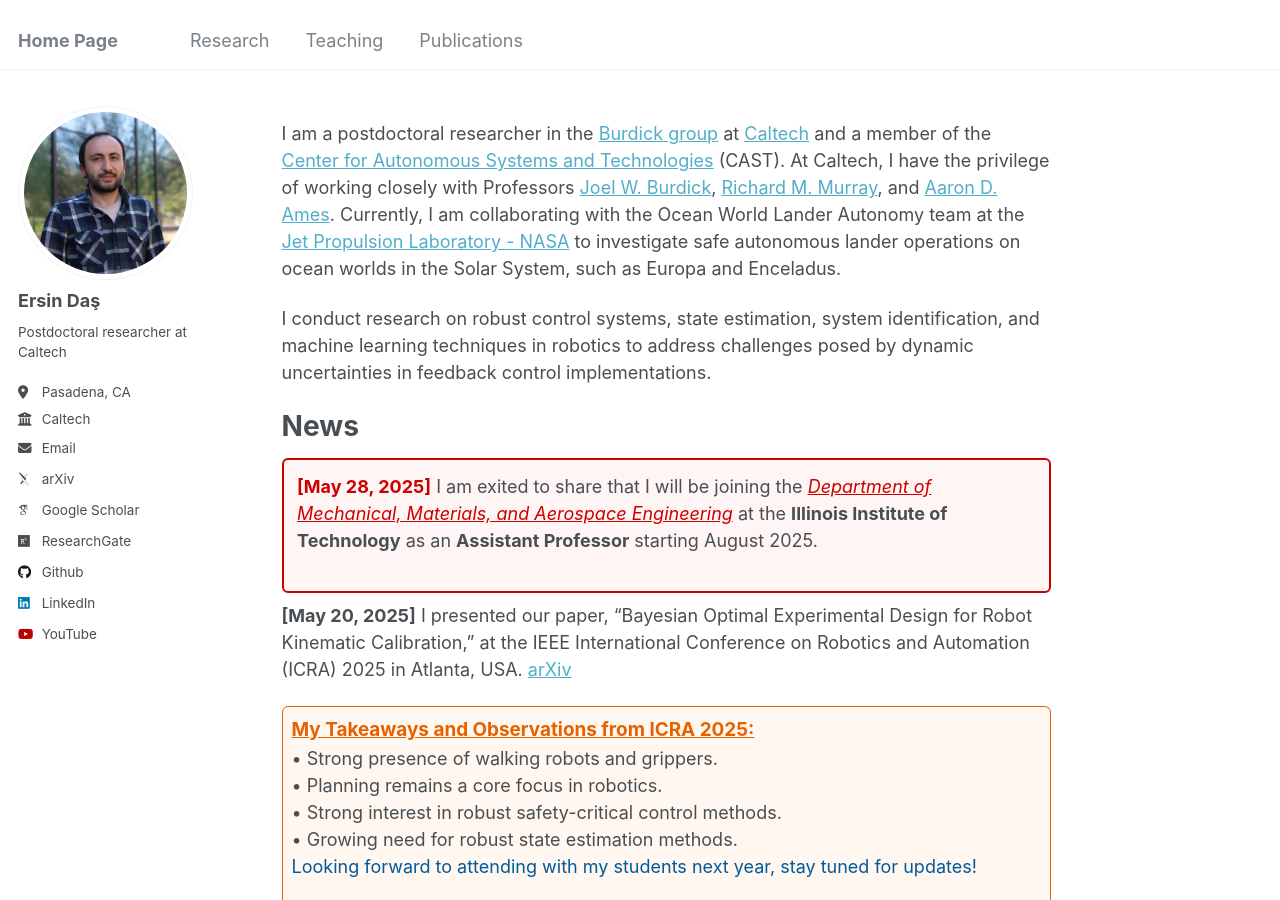
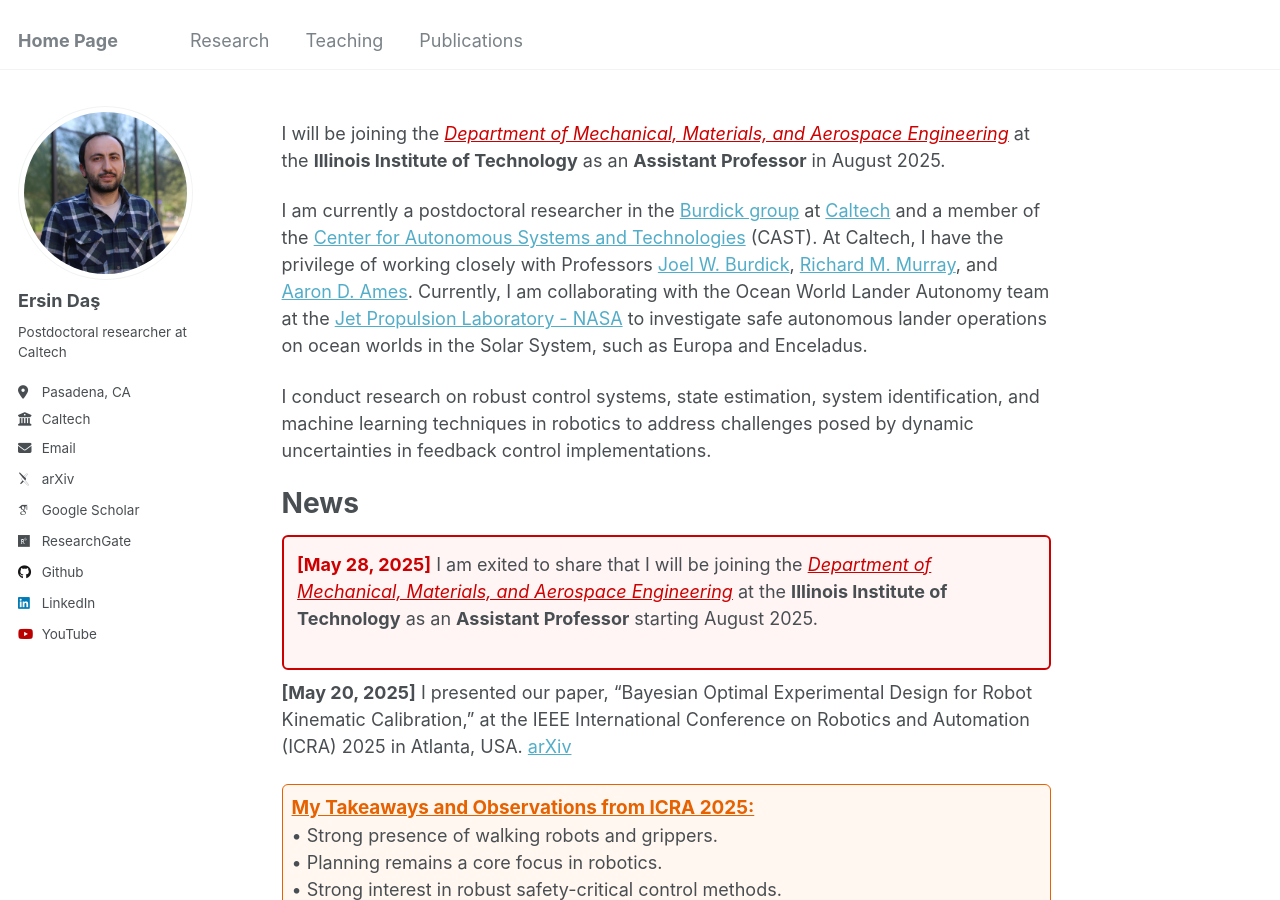
Before and after one commit to ersindas/ersindas.github.io, a Jekyll site: the page built from _pages/about.md, in a window 1280 px wide and 900 px high. Built offline with Jekyll 4.4.1, drawn with Linux system fonts in a browser that asks for light colours; some web fonts are replaced.

Commit message:
Update about.md
IIT

```diff
--- a/_pages/about.md
+++ b/_pages/about.md
@@ -7,7 +7,9 @@ redirect_from:
   - /about.html
 ---
 
-I am a postdoctoral researcher in the [Burdick group](https://robotics.caltech.edu/wiki/index.php/Robotics) at [Caltech](https://www.mce.caltech.edu/people/ersindas) and a member of the [Center for Autonomous Systems and Technologies](https://cast.caltech.edu/) (CAST). At Caltech, I have the privilege of working closely with Professors [Joel W. Burdick](https://www.eas.caltech.edu/people/jburdick), [Richard M. Murray](https://murray.cds.caltech.edu/Main_Page), and [Aaron D. Ames](http://ames.caltech.edu/). Currently, I am collaborating with the Ocean World Lander Autonomy team at the [Jet Propulsion Laboratory - NASA](https://www-robotics.jpl.nasa.gov/) to investigate safe autonomous lander operations on ocean worlds in the Solar System, such as Europa and Enceladus.
+I will be joining the <em><a href="https://www.iit.edu/mmae" style="color:#CC0000; text-decoration: underline;">Department of Mechanical, Materials, and Aerospace Engineering</a></em> at the <strong>Illinois Institute of Technology</strong> as an <strong>Assistant Professor</strong> in August 2025.
+
+I am currently a postdoctoral researcher in the [Burdick group](https://robotics.caltech.edu/wiki/index.php/Robotics) at [Caltech](https://www.mce.caltech.edu/people/ersindas) and a member of the [Center for Autonomous Systems and Technologies](https://cast.caltech.edu/) (CAST). At Caltech, I have the privilege of working closely with Professors [Joel W. Burdick](https://www.eas.caltech.edu/people/jburdick), [Richard M. Murray](https://murray.cds.caltech.edu/Main_Page), and [Aaron D. Ames](http://ames.caltech.edu/). Currently, I am collaborating with the Ocean World Lander Autonomy team at the [Jet Propulsion Laboratory - NASA](https://www-robotics.jpl.nasa.gov/) to investigate safe autonomous lander operations on ocean worlds in the Solar System, such as Europa and Enceladus.
 
 I conduct research on robust control systems, state estimation, system identification, and machine learning techniques in robotics to address challenges posed by dynamic uncertainties in feedback control implementations.
 
```
